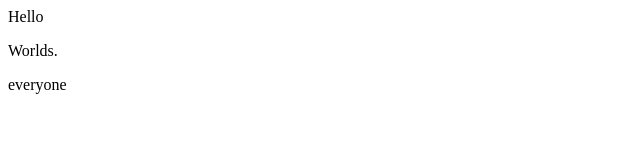
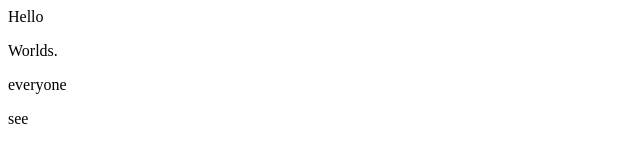
Before and after one commit to dhana200/Git_Learning, a plain HTML site: page index.html in a window 1280 px wide. Shown: the full height of the page, 0-640 px from the left. Drawn offline with Linux system fonts and the light colour scheme.

Commit message:
Updated index.html

```diff
--- a/index.html
+++ b/index.html
@@ -1,3 +1,4 @@
 <div>Hello</div>
 <p>Worlds.</p>
 <p>everyone</p>
+<a>see</a>
```
